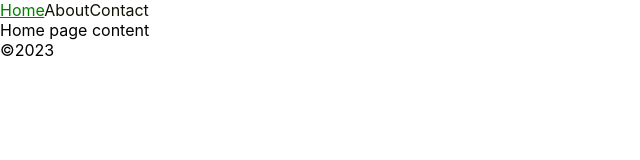
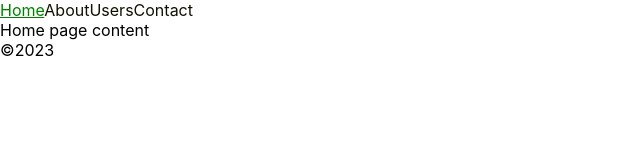
Before and after one commit to paullaster/react-router, a React (Create React App) app: page / in a window 1280 px wide. Shown: the top 160 px of the page, without its empty margins (0-640 px from the left). Built offline with nearby package versions, Linux system fonts and the light colour scheme.

Commit message:
add react files

```diff
--- a/src/components/StyledNavbar.js
+++ b/src/components/StyledNavbar.js
@@ -21,6 +21,13 @@ function StyledNavbar() {
             }
         }>About</NavLink>
         <NavLink
+        to='/about'
+        className={
+            ({isActive}) => {
+                return isActive ? 'active' : 'link'
+            }
+        }>Users</NavLink>
+        <NavLink
         to='/contact'
         className={
             ({isActive}) => {
```
